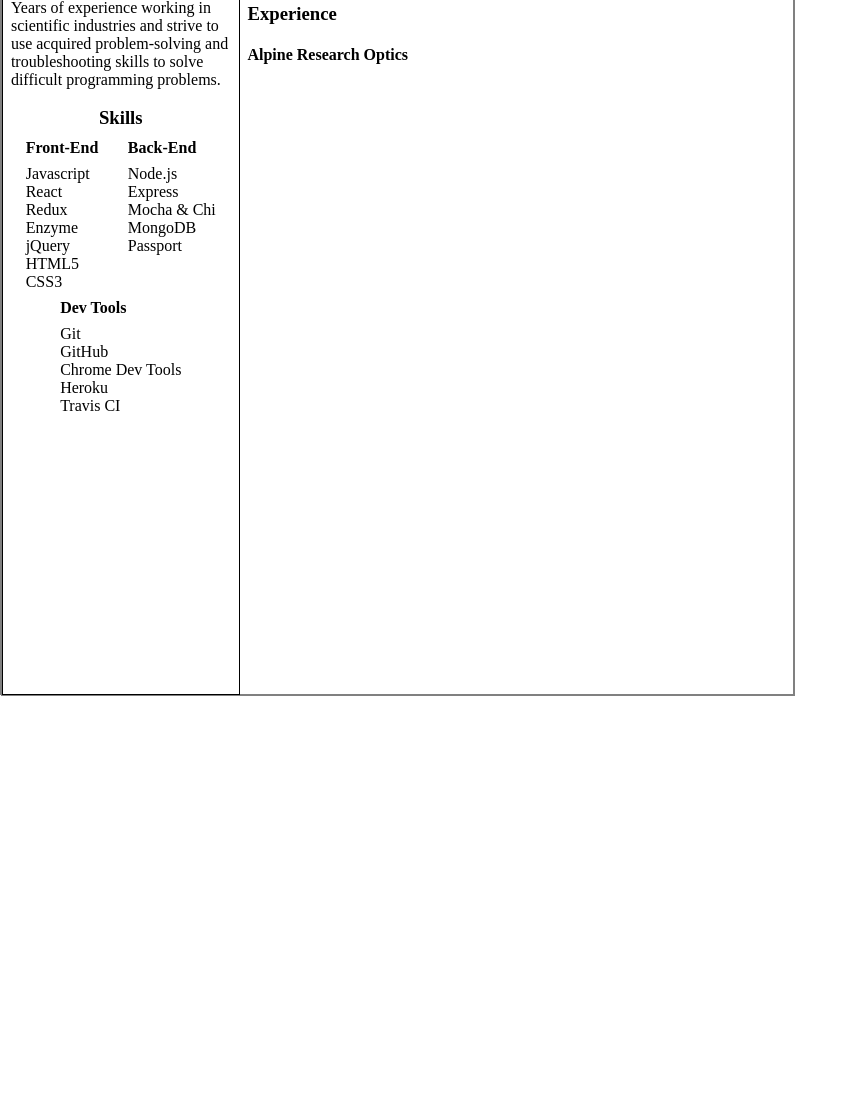
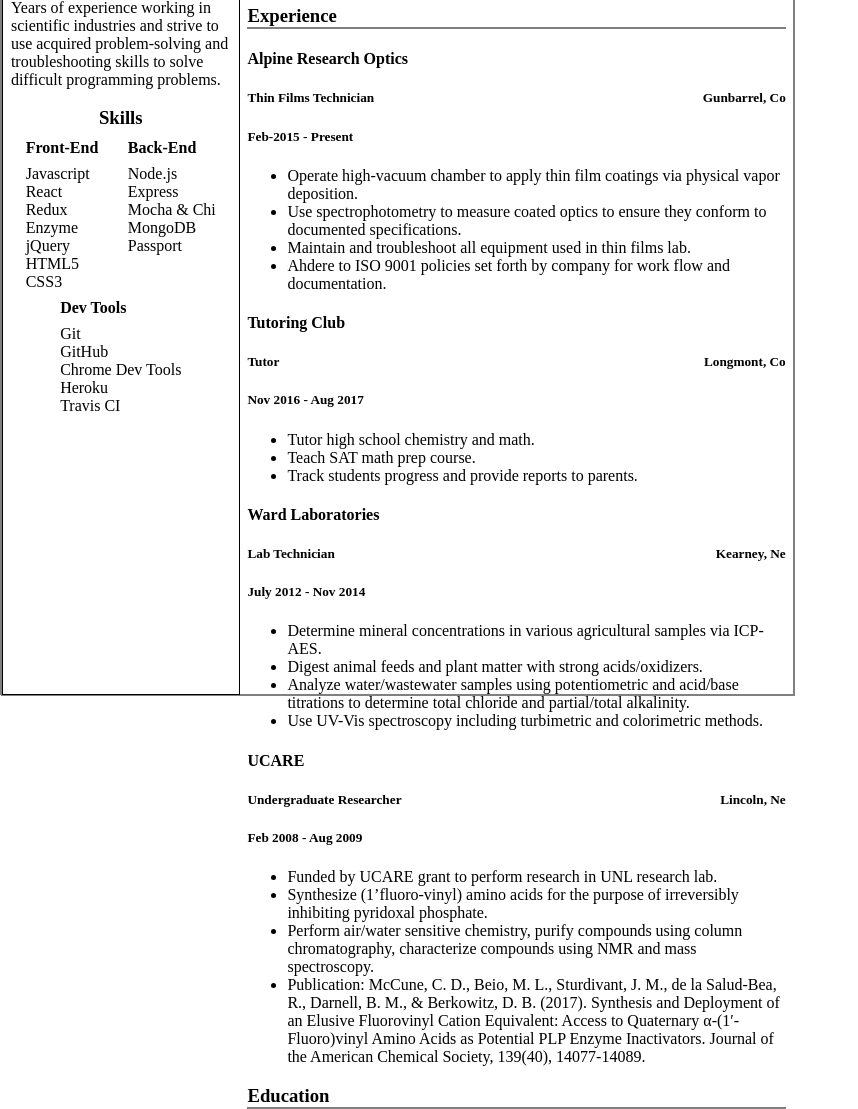
Before and after one commit to BrendanDarnell/Resume-2019, a plain HTML site: page index.html in a window 1280 px wide. Shown: the part 428-1537 px from the top of the page, without its empty margins (0-858 px from the left). Before the commit the page ends 1124 px from the top, so only its background shows below. Drawn offline with Linux system fonts and the light colour scheme.

Commit message:
Add experience section for past 4 jobs

```diff
--- a/index.html
+++ b/index.html
@@ -73,16 +73,59 @@
 			</div>
 			<div class="app">
 				<h4>Hike My National Parks</h4>
-				<p>Hike My National Parks allows users to search for any national park and find a list of trails to hike in the park, with useful information about each trail. In addition, the app provides entrance fees for the park and the current weather conditions</p>
+				<p>Hike My National Parks allows users to search for any national park and find a list of trails to hike in the park, with useful information about each trail. In addition, the app provides entrance fees for the park and the current weather conditions.</p>
 			</div>
 		</section>
 
 		<section class="experience">
 			<h3>Experience</h3>
 			<div class="job">
-				<h4>Alpine Research Optics<span class="job-dates"></span></h4>
+				<h4>Alpine Research Optics</h4>
+				<h5>Thin Films Technician<span class="job-location">Gunbarrel, Co</span></h5>
+				<h5 class="job-dates">Feb-2015 - Present</h5>
+				<ul class="job-duties">
+					<li>Operate high-vacuum chamber to apply thin film coatings via physical vapor deposition.</li>
+					<li>Use spectrophotometry to measure coated optics to ensure they conform to documented specifications.</li>
+					<li>Maintain and troubleshoot all equipment used in thin films lab.</li>
+					<li>Ahdere to ISO 9001 policies set forth by company for work flow and documentation.</li>
+				</ul>
+			</div>
+			<div class="job">
+				<h4>Tutoring Club</h4>
+				<h5>Tutor<span class="job-location">Longmont, Co</span></h5>
+				<h5 class="job-dates">Nov 2016 - Aug 2017</h5>
+				<ul class="job-duties">
+					<li>Tutor high school chemistry and math.</li>
+					<li>Teach SAT math prep course.</li>
+					<li>Track students progress and provide reports to parents.</li>
+				</ul>
+			</div>
+			<div class="job">
+				<h4>Ward Laboratories</h4>
+				<h5>Lab Technician<span class="job-location">Kearney, Ne</span></h5>
+				<h5 class="job-dates">July 2012 - Nov 2014</h5>
+				<ul class="job-duties">
+					<li>Determine mineral concentrations in various agricultural samples via ICP-AES.</li>
+					<li>Digest animal feeds and plant matter with strong acids/oxidizers.</li>
+					<li>Analyze water/wastewater samples using potentiometric and acid/base titrations to determine total chloride and partial/total alkalinity.</li>
+					<li>Use UV-Vis spectroscopy including turbimetric and colorimetric methods.</li>
+				</ul>
+			</div>
+			<div class="job">
+				<h4>UCARE</h4>
+				<h5>Undergraduate Researcher<span class="job-location">Lincoln, Ne</span></h5>
+				<h5 class="job-dates">Feb 2008 - Aug 2009</h5>
+				<ul class="job-duties">
+					<li>Funded by UCARE grant to perform research in UNL research lab.</li>
+					<li>Synthesize (1’fluoro-vinyl) amino acids for the purpose of irreversibly inhibiting pyridoxal phosphate.</li>
+					<li>Perform air/water sensitive chemistry, purify compounds using column chromatography, characterize compounds using NMR and mass spectroscopy.</li>
+					<li>Publication: McCune, C. D., Beio, M. L., Sturdivant, J. M., de la Salud-Bea, R., Darnell, B. M., & Berkowitz, D. B. (2017). Synthesis and Deployment of an Elusive Fluorovinyl Cation Equivalent: Access to Quaternary α-(1′-Fluoro)vinyl Amino Acids as Potential PLP Enzyme Inactivators. <span class="italics">Journal of the American Chemical Society</span>, <span class="italics">139</span>(40), 14077-14089.</li>
+				</ul>
+			</div>
+		</section>
 
-			</div>
+		<section class="education">
+			<h3>Education</h3>
 		</section>
 
 	</main>
--- a/main.css
+++ b/main.css
@@ -51,6 +51,10 @@ header a {
 	margin-top: 0;
 }
 
+/*.summary {
+	text-align: center;
+}*/
+
 .skills {
 	display: flex;
 	justify-content: space-around;
@@ -74,3 +78,11 @@ main {
 	flex: 0 0 70%;
 	padding: 1%;
 }
+
+main h3 {
+	border-bottom: 2px solid grey
+}
+
+.job-location {
+	float: right;
+}
```
